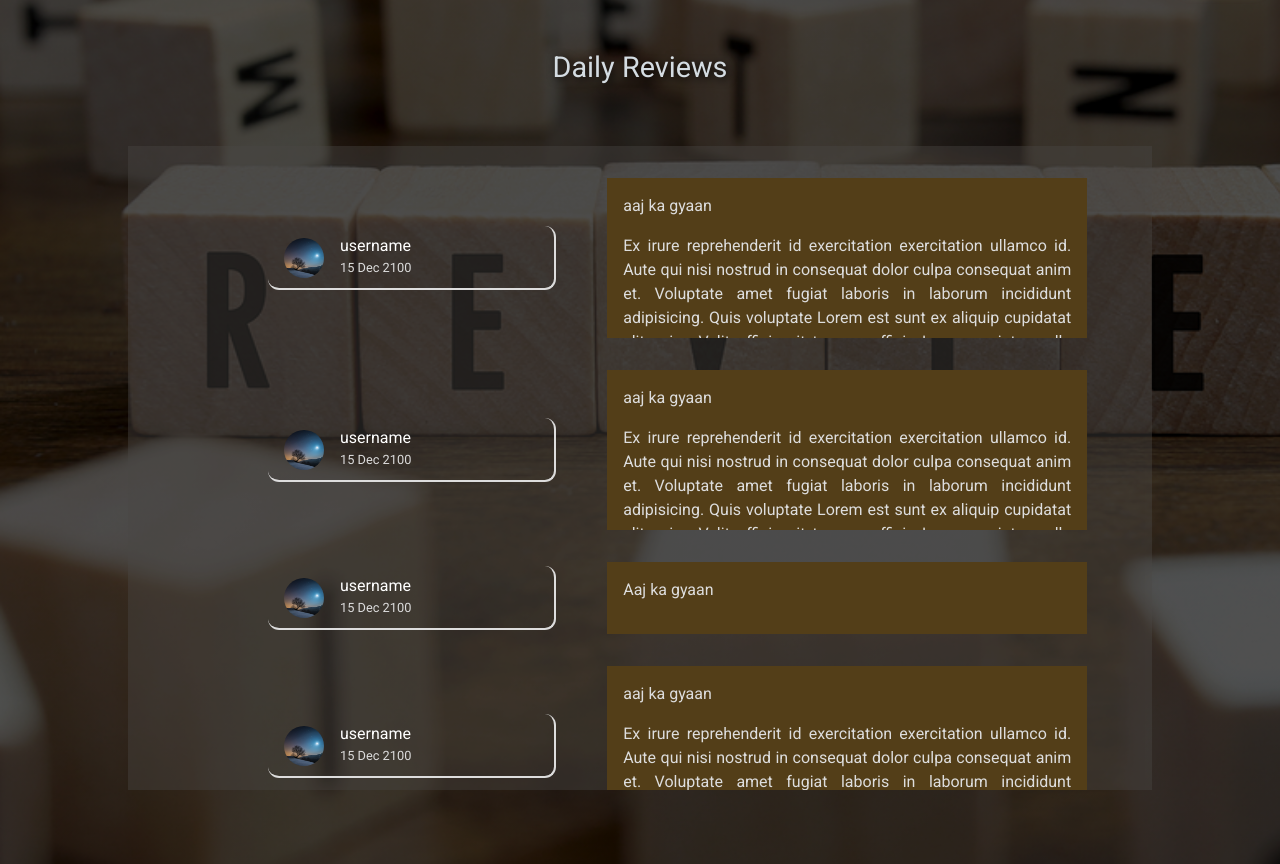
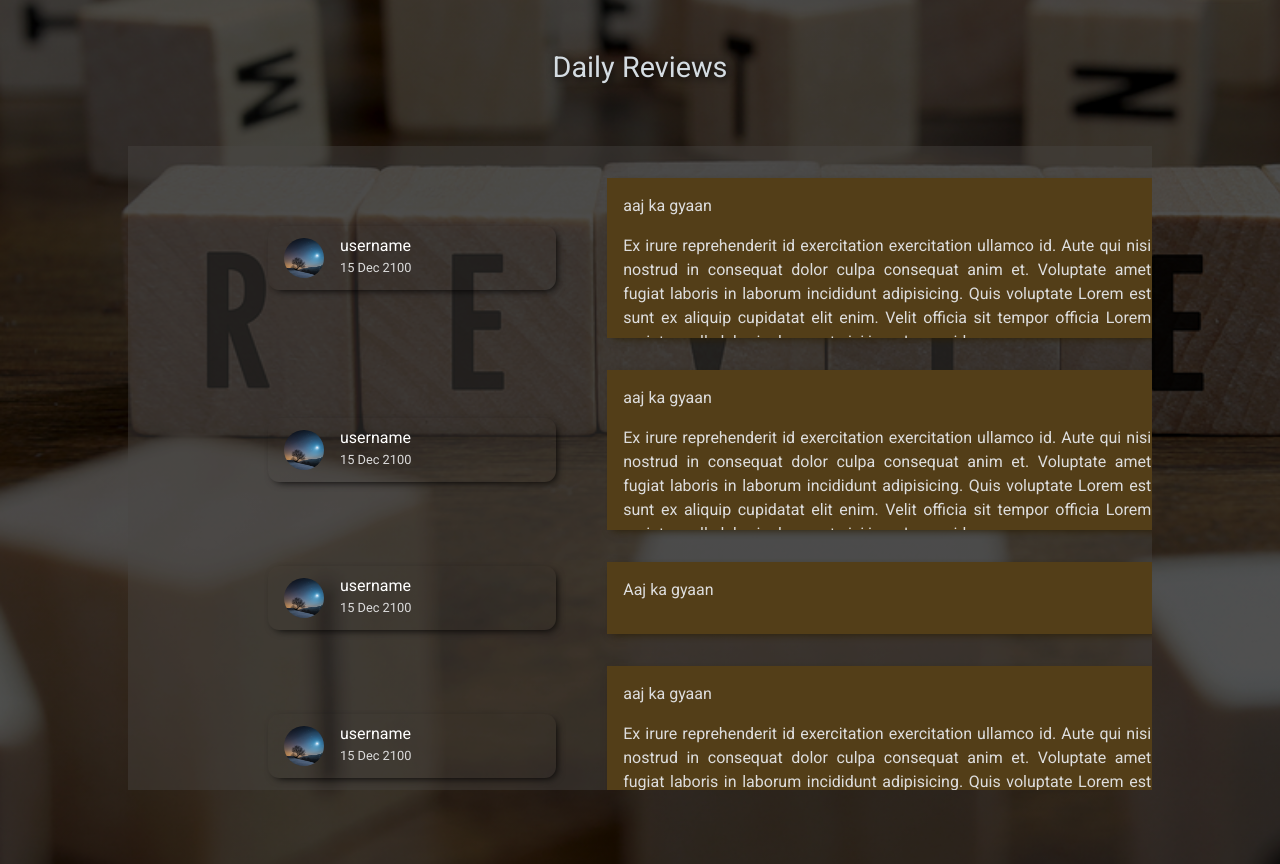
Before and after one commit to shalearkane/DailyReview, a Django app: page /review/ in a window 1280 px wide. Shown: the part 56-920 px from the top of the page. Run offline with Django 4.2, Linux system fonts and the light colour scheme; the visitor is signed in with stand-in values (Sample User, id 1); data that the repository does not hold is empty; some libraries are stand-ins or nearby versions.

Commit message:
Updated feed.html

```diff
--- a/static/feed.css
+++ b/static/feed.css
@@ -51,8 +51,9 @@
     height: 4rem;
     padding: 0.5rem 1rem;
     border-radius: 0.7rem;
-    border-bottom: 2px solid #ddd;
-    border-right: 2px solid #ddd;
+    /* border-bottom: 2px solid #ddd;
+    border-right: 2px solid #ddd; */
+    box-shadow: 3px 3px 9px -3px black;
 }
 
 .username-date div img {
@@ -75,7 +76,7 @@
 
 .review-title {
     background-color: rgb(83, 62, 24);
-    width: 30rem;
+    width: 35rem;
     position: relative;
     left: 14vw;
     max-height: 10rem;
@@ -85,6 +86,7 @@
     color: #ddd;
     transition: 0.3s;
     transition-timing-function: ease-out;
+    box-shadow: 3px 3px 9px -3px rgb(43, 30, 3);
 }
 
 .review-title p:last-child {
@@ -101,3 +103,7 @@
     background-color: rgb(83, 62, 24);
     transform: scale(1);
 }
+
+/* .middle-line {
+    height:
+} */
--- a/templates/review/feed.html
+++ b/templates/review/feed.html
@@ -7,6 +7,7 @@
 <body>
     <div class="title">Daily Reviews</div>
         <div class="container">
+            <div class="middle-line">
                 <div class="reviews">
                     <div class="review">
                         <div class="username-date">
@@ -27,7 +28,7 @@
                             <div><img src="{% static 'images/sample_friend.jpg' %}"></div>
                             <div><p>username</p><p>15 Dec 2100</p></div>
                         </div>
-                    <a href="" class="review-title"><p>Aaj ka gyaan</p></a>
+                        <a href="" class="review-title"><p>Aaj ka gyaan</p><p> </p></a>
                     </div>
                     <div class="review">
                         <div class="username-date">
@@ -35,6 +36,7 @@
                             <div><p>username</p><p>15 Dec 2100</p></div>
                         </div>
                         <a href="" class="review-title"><p>aaj ka gyaan</p><p>Ex irure reprehenderit id exercitation exercitation ullamco id. Aute qui nisi nostrud in consequat dolor culpa consequat anim et. Voluptate amet fugiat laboris in laborum incididunt adipisicing. Quis voluptate Lorem est sunt ex aliquip cupidatat elit enim. Velit officia sit tempor officia Lorem pariatur nulla laboris deserunt nisi irure Lorem id ex.</p></a>
+                    </div>
                 </div>
             </div>
         </div>
```
Lines whose indentation alone changed are shown as unchanged.
